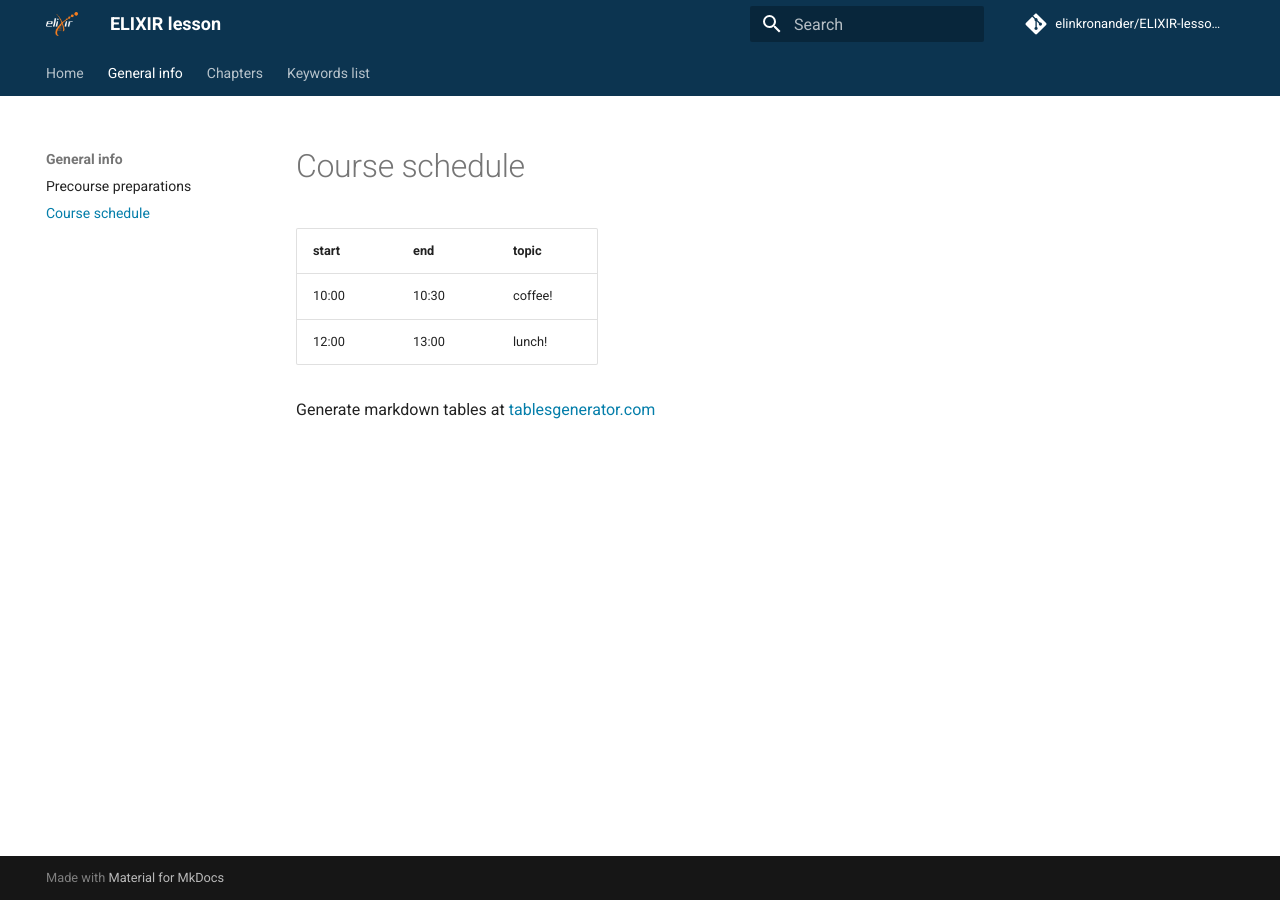
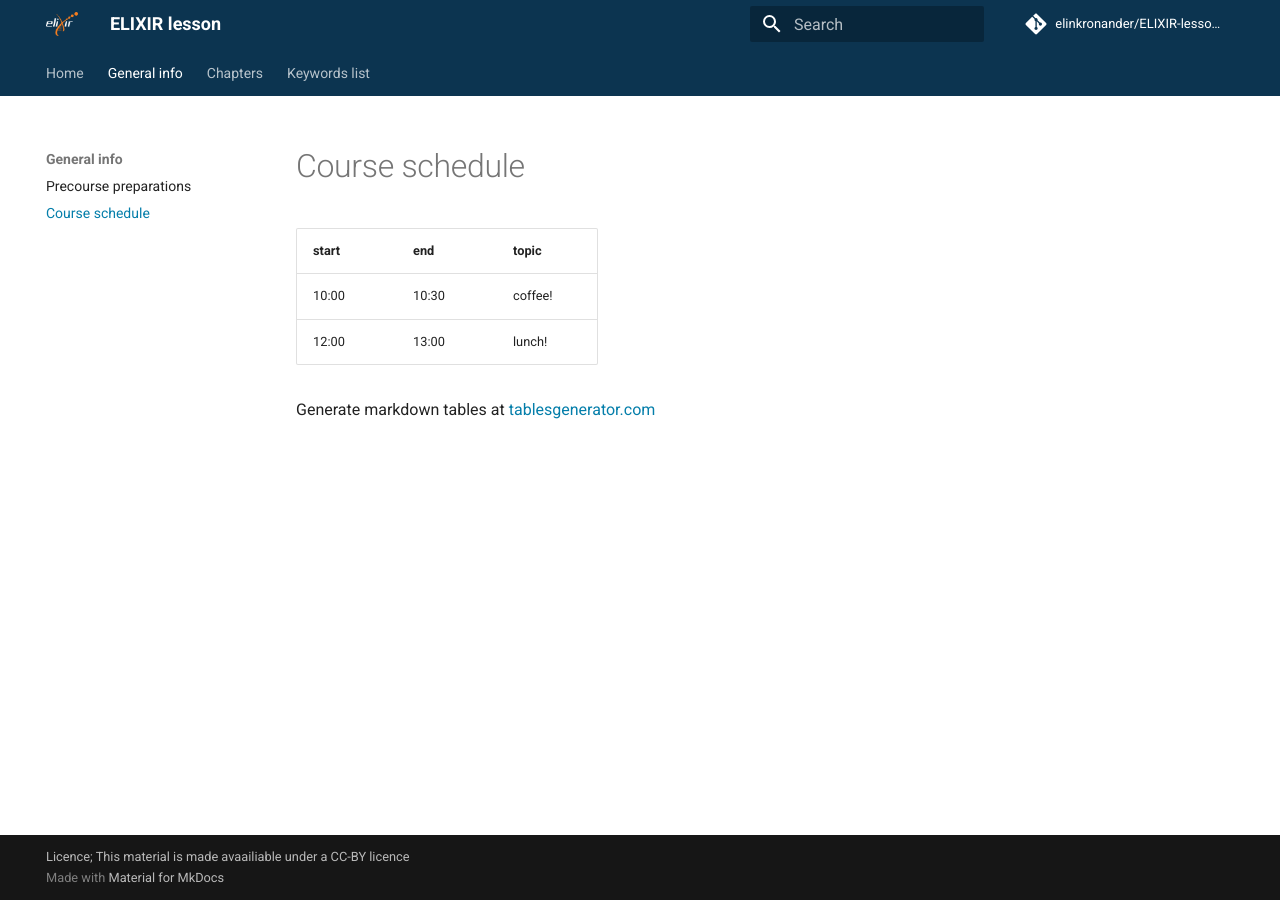
Before and after one commit to elinkronander/ELIXIR-template-test, an MkDocs documentation site: the page built from docs/course_schedule.md, in a window 1280 px wide. Built offline with MkDocs 1.6.1 and Material for MkDocs 9.7.7, drawn with Linux system fonts in a browser that asks for light colours; comment, search, counter and statistics services are not loaded; some of the changed lines change nothing that is shown.

Commit message:
Update mkdocs.yml

```diff
--- a/mkdocs.yml
+++ b/mkdocs.yml
@@ -29,7 +29,7 @@ plugins:
   - bibtex:
       bib_file: "references.bib"
 
-#copyright: Licence; This material is made avaailiable under a CC-BY licence
+copyright: Licence; This material is made avaailiable under a CC-BY licence
 
 markdown_extensions:
   - abbr
```
